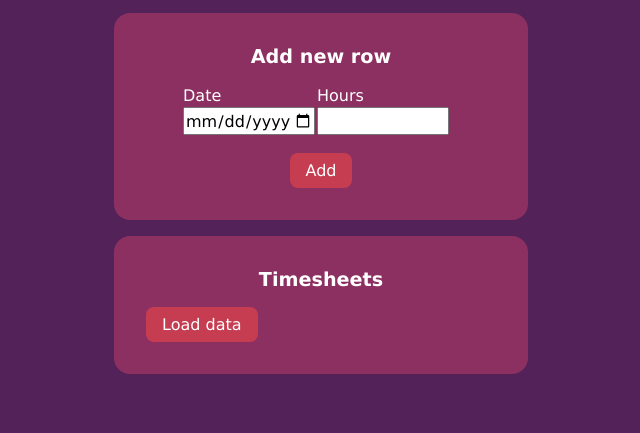
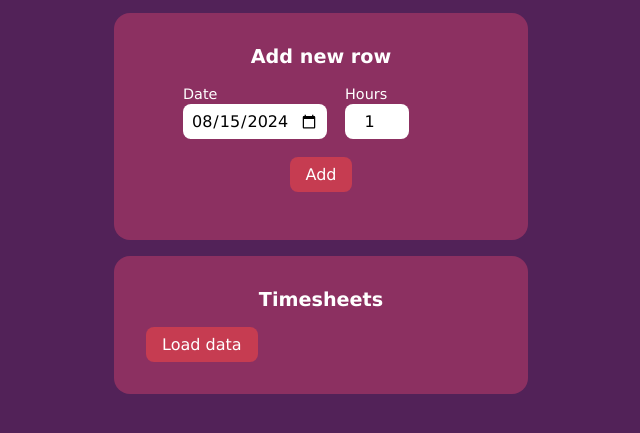
Before and after one commit to svedev0/timesheet-app, a website: page public/index.html in a window 1280 px wide. Shown: the part 79-512 px from the top of the page, without its empty margins (319-959 px from the left). Drawn offline with nearby package versions, Linux system fonts and the light colour scheme.

Commit message:
Update content

```diff
--- a/public/index.html
+++ b/public/index.html
@@ -6,90 +6,8 @@
 	<meta name="viewport" content="width=device-width, initial-scale=1.0" />
 	<title>Timesheet App</title>
 	<link rel="icon" href="/favicon.ico" type="image/x-icon" />
+	<link rel="stylesheet" href="/style.css" type="text/css" />
 	<script src="https://unpkg.com/htmx.org@2.0.1"></script>
-	<style>
-		:root {
-			--color-1: #522258;
-			--color-2: #8C3061;
-			--color-3: #C63C51;
-			--color-4: #D95F59;
-		}
-
-		* {
-			margin: 0 0;
-			padding: 0 0;
-			color: #fff;
-			font-size: 1em;
-			font-family: 'Lucida Sans', 'Lucida Sans Regular', 'Lucida Grande', 'Lucida Sans Unicode', Geneva, Verdana, sans-serif;
-		}
-
-		body {
-			padding-top: 3em;
-			background-color: var(--color-1);
-
-			&>* {
-				margin: 0 auto;
-				width: 90vw;
-				max-width: 350px;
-			}
-
-			&>div {
-				margin-top: 1em;
-				padding: 2em;
-				background-color: var(--color-2);
-				border-radius: 1em;
-			}
-		}
-
-		h1 {
-			font-size: 1.5em;
-			text-align: center;
-		}
-
-		h2 {
-			font-size: 1.2em;
-			text-align: center;
-		}
-
-		form {
-			padding-top: 1em;
-
-			&>* {
-				display: block;
-
-				&:not(:last-child) {
-					margin-bottom: 0.5em;
-				}
-			}
-
-			& table {
-				width: 80%;
-				margin: 0 auto;
-
-				& td:first-child {
-					margin-left: 1em;
-				}
-			}
-
-			& input {
-				width: 8em;
-				height: 1.5em;
-				color: #000;
-
-				&::placeholder {
-					color: #000;
-				}
-			}
-		}
-
-		button {
-			margin: 1em auto 0 auto;
-			padding: 0.5em 1em;
-			background-color: var(--color-3);
-			border: none;
-			border-radius: 0.5em;
-		}
-	</style>
 </head>
 
 <body>
@@ -104,18 +22,32 @@
 				</tr>
 				<tr>
 					<td><input type="date" id="date" name="date" required /></td>
-					<td><input type="number" id="hours" name="hours" required /></td>
+					<td><input type="number" id="hours" name="hours" min="1" max="24" value="1" required /></td>
 				</tr>
 			</table>
 			<button type="submit">Add</button>
+			<div id="result"></div>
 		</form>
-		<div id="result"></div>
 	</div>
 	<div>
 		<h2>Timesheets</h2>
 		<button hx-get="/timesheets" hx-trigger="click" hx-target="#data" hx-swap="innerHTML">Load data</button>
 		<div id="data"></div>
 	</div>
+
+	<script>
+		const inputDate = document.querySelector('#date');
+		inputDate.value = new Date().toISOString().split('T')[0];
+
+		const formResult = document.querySelector('#result');
+		formResult.addEventListener('htmx:afterSwap', (e) => {
+			if (formResult.innerHTML !== '') {
+				setTimeout(() => {
+					formResult.innerHTML = '';
+				}, 5000);
+			}
+		});
+	</script>
 </body>
 
 </html>
--- /dev/null
+++ b/public/style.css
@@ -0,0 +1,111 @@
+:root {
+    --color-1: #522258;
+    --color-2: #8C3061;
+    --color-3: #C63C51;
+    --color-4: #D95F59;
+}
+
+* {
+    margin: 0 0;
+    padding: 0 0;
+    color: #fff;
+    font-size: 1em;
+    font-family: 'Lucida Sans', 'Lucida Sans Regular', 'Lucida Grande', 'Lucida Sans Unicode', Geneva, Verdana, sans-serif;
+}
+
+body {
+    padding-top: 3em;
+    background-color: var(--color-1);
+
+    &>* {
+        margin: 0 auto;
+        width: 90vw;
+        max-width: 350px;
+    }
+
+    &>div {
+        margin-top: 1em;
+        padding: 2em;
+        background-color: var(--color-2);
+        border-radius: 1em;
+    }
+}
+
+h1 {
+    font-size: 1.5em;
+    text-align: center;
+}
+
+h2 {
+    font-size: 1.2em;
+    text-align: center;
+}
+
+form {
+    padding-top: 1em;
+
+    &>* {
+        display: block;
+
+        &:not(:last-child) {
+            margin-bottom: 0.5em;
+        }
+    }
+
+    & table {
+        width: 80%;
+        margin: 0 auto;
+
+        & td:first-child {
+            padding-right: 1em;
+        }
+    }
+
+    & label {
+        display: block;
+        font-size: 0.9em;
+    }
+
+    & input {
+        height: 2.2em;
+        padding: 0 0.5em;
+        color: #000;
+        border: none;
+        border-radius: 0.5em;
+        outline: none;
+
+        &#date {
+            width: 8em;
+        }
+
+        &#hours {
+            width: 3em;
+            text-align: center;
+        }
+
+        &:active,
+        &:focus,
+        &:focus-visible,
+        &:focus-within {
+            border: none;
+            outline: none;
+        }
+
+        &::placeholder {
+            color: #000;
+        }
+    }
+
+    & #result {
+        padding-top: 0.5em;
+        text-align: center;
+    }
+}
+
+button {
+    margin: 1em auto 0 auto;
+    padding: 0.5em 1em;
+    background-color: var(--color-3);
+    border: none;
+    border-radius: 0.5em;
+}
```
